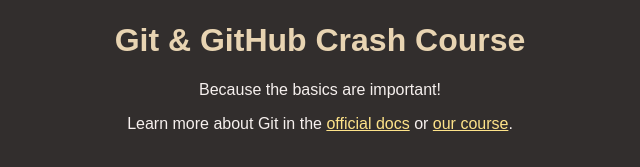
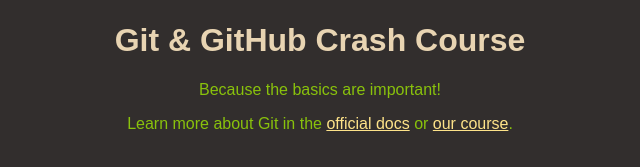
Before and after one commit to Tola200010/github-crash-course, a plain HTML site: page index.html in a window 1280 px wide. Shown: the part 147-314 px from the top of the page, without its empty margins (320-960 px from the left). Drawn offline with Linux system fonts and the light colour scheme.

Commit message:
Changed body text color to red

```diff
--- a/styles.css
+++ b/styles.css
@@ -6,7 +6,7 @@ body {
   margin: 0;
   text-align: center;
   background-color: #322e2d;
-  color: #f6f0ee;
+  color: #89c20c;
 }
 
 #logo {
```
